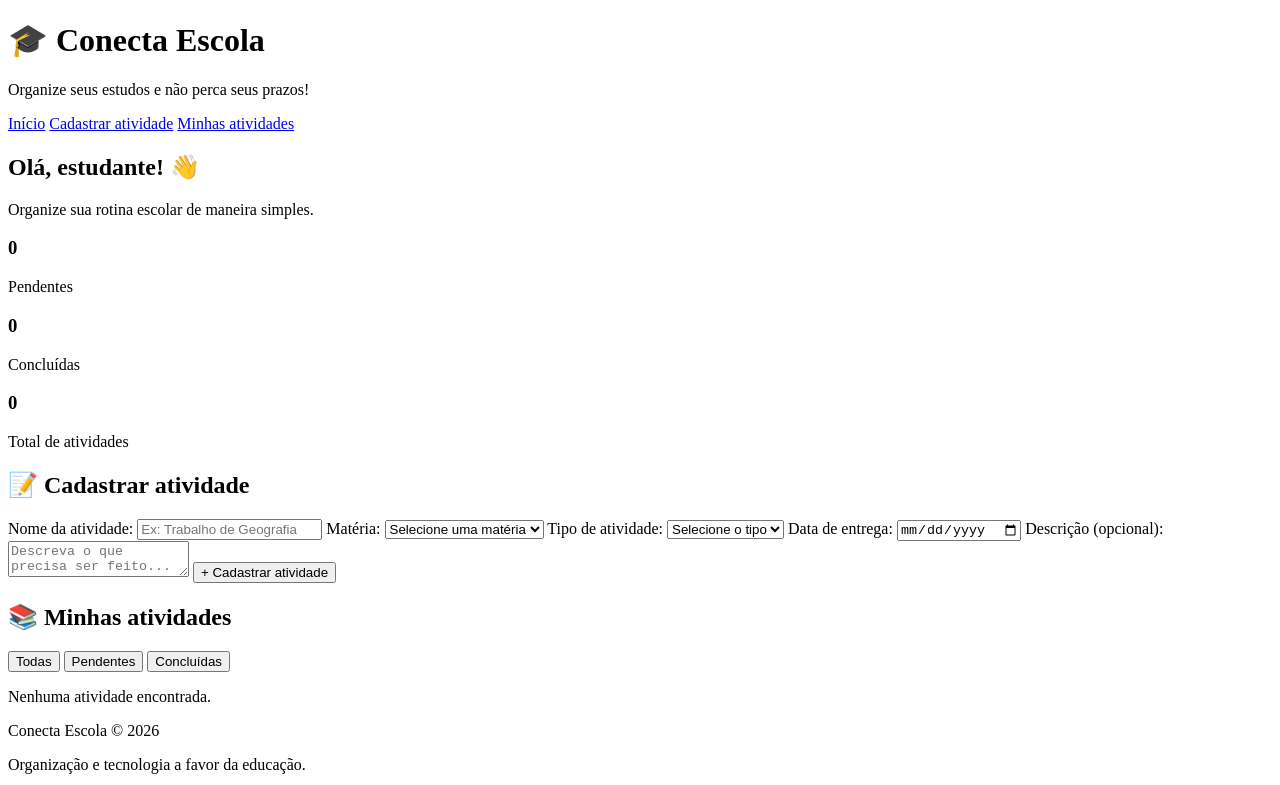
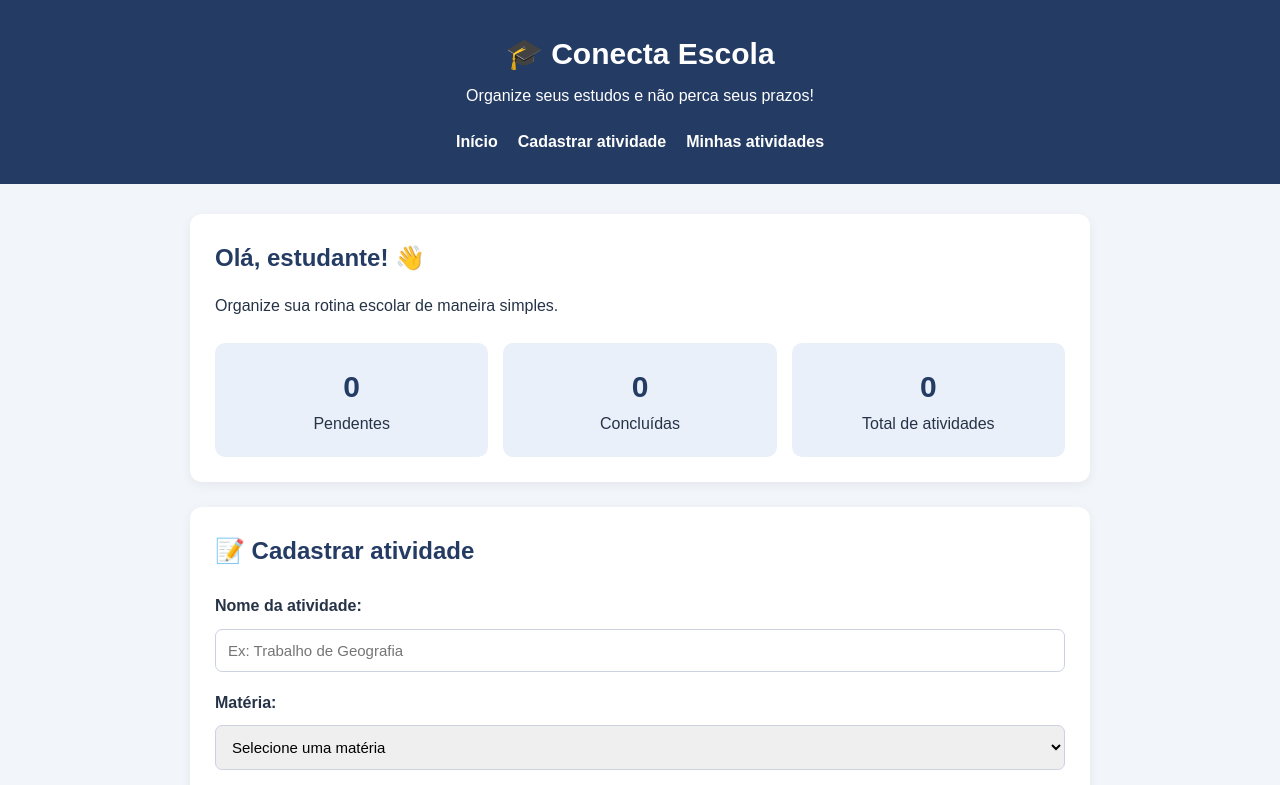
Before and after one commit to pedrokadc/lembretes, a website: page index.html in a window 1280 px wide. Shown: the top 785 px of the page. Drawn offline with Linux system fonts and the light colour scheme.

Commit message:
Update style.css

```diff
--- a/style.css
+++ b/style.css
@@ -1,3 +1,316 @@
+
+/* CONFIGURAÇÕES GERAIS */
+
+* {
+    margin: 0;
+    padding: 0;
+    box-sizing: border-box;
+}
+
+html {
+    scroll-behavior: smooth;
+}
+
+body {
+    font-family: Arial, sans-serif;
+    background-color: #f2f5fa;
+    color: #263347;
+    line-height: 1.6;
+}
+
+/* CABEÇALHO */
+
+header {
+    background-color: #243b64;
+    color: white;
+    text-align: center;
+    padding: 30px 15px;
+}
+
+header h1 {
+    font-size: 30px;
+    margin-bottom: 5px;
+}
+
+nav {
+    margin-top: 20px;
+    display: flex;
+    justify-content: center;
+    flex-wrap: wrap;
+    gap: 20px;
+}
+
+nav a {
+    color: white;
+    text-decoration: none;
+    font-weight: bold;
+}
+
+nav a:hover {
+    color: #b8d5ff;
+}
+
+/* CONTEÚDO PRINCIPAL */
+
+main {
+    max-width: 900px;
+    width: 92%;
+    margin: 30px auto;
+}
+
+section {
+    background-color: white;
+    padding: 25px;
+    margin-bottom: 25px;
+    border-radius: 12px;
+    box-shadow: 0 3px 12px rgba(0, 0, 0, 0.06);
+}
+
+section h2 {
+    color: #243b64;
+    margin-bottom: 15px;
+}
+
+/* RESUMO */
+
+.resumo {
+    display: grid;
+    grid-template-columns: repeat(3, 1fr);
+    gap: 15px;
+    margin-top: 25px;
+}
+
+.card-resumo {
+    background-color: #eaf0fa;
+    padding: 20px;
+    text-align: center;
+    border-radius: 10px;
+}
+
+.card-resumo h3 {
+    font-size: 30px;
+    color: #243b64;
+}
+
+/* FORMULÁRIO */
+
+form {
+    display: flex;
+    flex-direction: column;
+    gap: 10px;
+}
+
+label {
+    font-weight: bold;
+    margin-top: 8px;
+}
+
+input,
+select,
+textarea {
+    width: 100%;
+    padding: 12px;
+    border: 1px solid #ccd3df;
+    border-radius: 7px;
+    font-size: 15px;
+    font-family: Arial, sans-serif;
+}
+
+input:focus,
+select:focus,
+textarea:focus {
+    outline: 2px solid #7899d0;
+    border-color: #7899d0;
+}
+
+textarea {
+    min-height: 90px;
+    resize: vertical;
+}
+
+button {
+    padding: 12px 18px;
+    border: none;
+    border-radius: 7px;
+    cursor: pointer;
+    font-size: 14px;
+    font-weight: bold;
+    transition: 0.2s;
+}
+
+form button {
+    background-color: #243b64;
+    color: white;
+    margin-top: 15px;
+}
+
+form button:hover {
+    background-color: #36578d;
+}
+
+#mensagem {
+    margin-top: 12px;
+    font-weight: bold;
+}
+
+/* FILTROS */
+
+.filtros {
+    display: flex;
+    flex-wrap: wrap;
+    gap: 10px;
+    margin-bottom: 20px;
+}
+
+.filtro {
+    background-color: #e7ecf4;
+    color: #243b64;
+}
+
+.filtro:hover {
+    background-color: #d4deed;
+}
+
+.filtro.ativo {
+    background-color: #243b64;
+    color: white;
+}
+
+/* CARTÕES DE ATIVIDADES */
+
+.atividade {
+    border: 1px solid #dce2ec;
+    border-left: 5px solid #e4a52c;
+    border-radius: 9px;
+    padding: 16px;
+    margin-bottom: 15px;
+    background-color: #fff;
+    transition: transform 0.2s, box-shadow 0.2s;
+}
+
+.atividade:hover {
+    transform: translateY(-2px);
+    box-shadow: 0 5px 14px rgba(0, 0, 0, 0.08);
+}
+
+.atividade.concluida {
+    border-left-color: #27945a;
+    background-color: #f2faf5;
+}
+
+.atividade.atrasada {
+    border-left-color: #d63c3c;
+}
+
+.atividade h3 {
+    color: #243b64;
+    margin-bottom: 5px;
+}
+
+.atividade p {
+    margin: 4px 0;
+    overflow-wrap: anywhere;
+}
+
+/* STATUS */
+
+.status {
+    display: inline-block;
+    padding: 5px 12px;
+    border-radius: 15px;
+    font-size: 12px;
+    font-weight: bold;
+    margin-top: 8px;
+    background-color: #fff0cc;
+    color: #815500;
+}
+
+.status.concluida {
+    background-color: #d9f2e2;
+    color: #17683c;
+}
+
+.status.atrasada {
+    background-color: #ffe0e0;
+    color: #a51e1e;
+}
+
+/* BOTÕES DAS ATIVIDADES */
+
+.acoes {
+    display: flex;
+    flex-wrap: wrap;
+    gap: 10px;
+    margin-top: 15px;
+}
+
+.btn-concluir {
+    background-color: #27945a;
+    color: white;
+}
+
+.btn-excluir {
+    background-color: #d94343;
+    color: white;
+}
+
+.btn-concluir:hover {
+    background-color: #17683c;
+}
+
+.btn-excluir:hover {
+    background-color: #a51e1e;
+}
+
+/* LISTA VAZIA */
+
+.vazio {
+    text-align: center;
+    padding: 25px;
+    color: #788397;
+    background-color: #f5f7fa;
+    border-radius: 8px;
+}
+
+/* RODAPÉ */
+
+footer {
+    background-color: #243b64;
+    color: white;
+    text-align: center;
+    padding: 25px;
+    margin-top: 40px;
+}
+
+/* RESPONSIVIDADE */
+
+@media (max-width: 600px) {
+    header h1 {
+        font-size: 24px;
+    }
+
+    nav {
+        gap: 12px;
+    }
+
+    nav a {
+        font-size: 13px;
+    }
+
+    .resumo {
+        grid-template-columns: 1fr;
+    }
+
+    section {
+        padding: 18px;
+    }
+
+    .acoes button {
+        flex: 1;
+    }
+}
+
+
 /* TELA DE LOGIN E REGISTRO */
 
 .auth-container {
```
